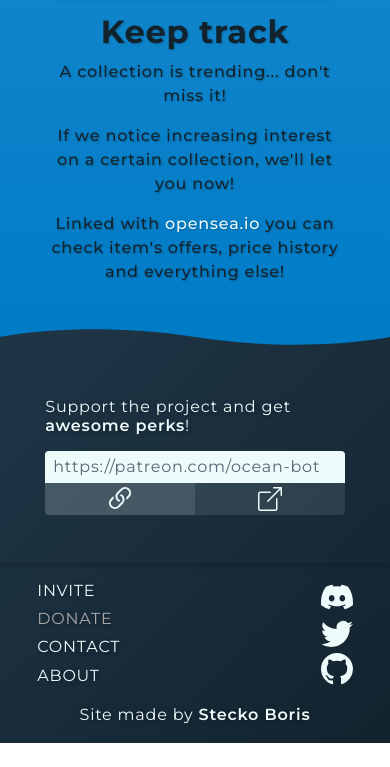
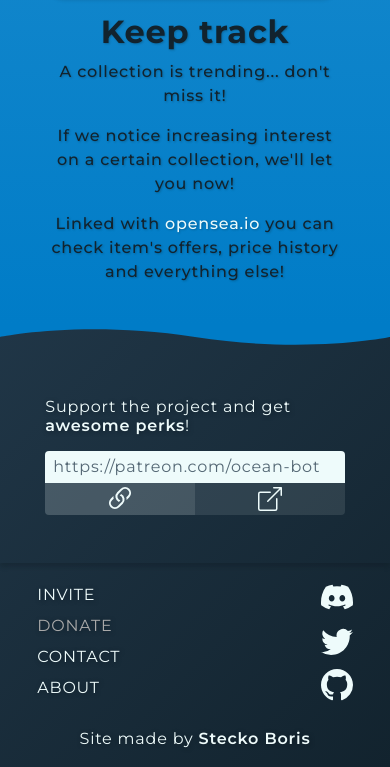
Before and after one commit to notSagyo/ch-dw-site, a website: page index.html in a window 390 px wide. Shown: the part 1984-2751 px from the top of the page. Before the commit the page ends 2727 px from the top, so only its background shows below. Drawn offline with nearby package versions, Linux system fonts and the light colour scheme.

Commit message:
Adjust footer negative space

```diff
--- a/scss/components/_footer.scss
+++ b/scss/components/_footer.scss
@@ -87,10 +87,17 @@
 		&__nav {
 			display: flex;
 			flex-direction: column;
-			justify-content: space-between;
+			justify-content: center;
+
+			li { margin-bottom: .5rem; }
 		}
 
-		&__social { flex-direction: column; }
+		&__social {
+			flex-direction: column;
+
+			li { margin-bottom: .5rem; }
+		}
+
 
 		&__credits { margin-top: 1rem; }
 	}
```
Also changed, not shown: css/main.css, 1 other file. Lines whose indentation alone changed are shown as unchanged.
